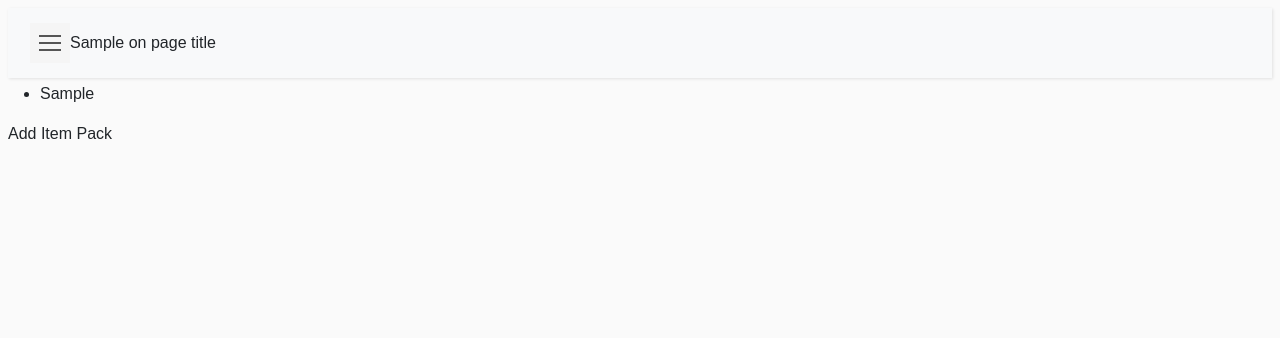
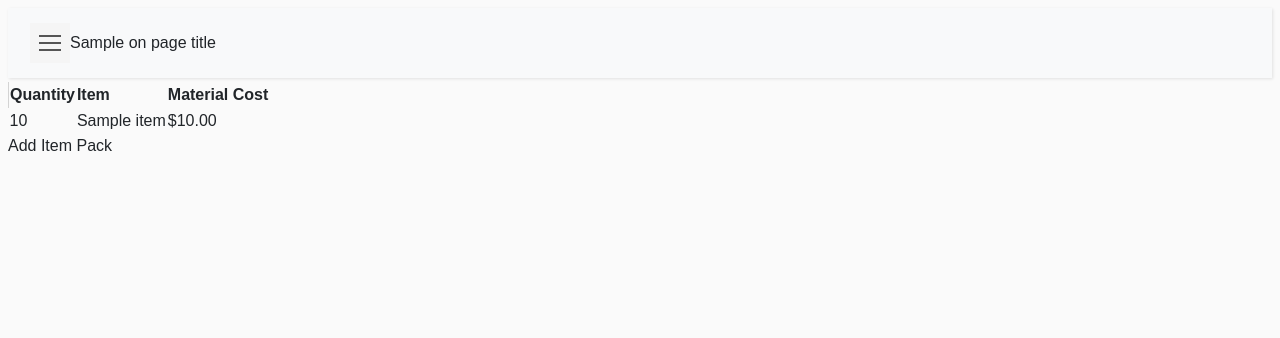
Before and after one commit to adamtorres/inventory, a Django app: template web/apps/market/templates/market/item_pack_list.html in a window 1280 px wide. Shown: the top 338 px of the page. Run offline with Django 4.2, Linux system fonts and the light colour scheme; the template is opened without the code that fills it: most values are stand-ins (such as "Sample title", 1, 10 or a date in 2020); some libraries are stand-ins or nearby versions.

Commit message:
Removed null from tags as there was a warning that it had no effect on M2M fields. Added ordering to Item and Order so pages look more organized. Various visual tweaks to format money and show material cost around orders/packs/items. Changed ItemPackList view from ul to table for legibility.

```diff
--- a/web/apps/market/models/item.py
+++ b/web/apps/market/models/item.py
@@ -18,8 +18,11 @@ ITEM_CATEGORIES = [
 class Item(sc_models.UUIDModel):
     name = sc_fields.CharField()
     category = models.CharField(max_length=25, choices=ITEM_CATEGORIES, default=ITEM_CATEGORY_COOKIE)
-    tags = models.ManyToManyField("market.Tag", related_name="items", related_query_name="items", null=True, blank=True)
+    tags = models.ManyToManyField("market.Tag", related_name="items", related_query_name="items", blank=True)
     material_cost_per_item = sc_fields.MoneyField()
+
+    class Meta:
+        ordering = ['category', 'name']
 
     def __str__(self):
         return self.name
--- a/web/apps/market/models/order.py
+++ b/web/apps/market/models/order.py
@@ -16,6 +16,9 @@ class Order(sc_models.UUIDModel):
     who = sc_fields.CharField()
     sale_price = sc_fields.MoneyField(help_text="sale price for all items in the order")
     material_cost = sc_fields.MoneyField(help_text="cost of materials for all items in the order.")
+
+    class Meta:
+        ordering = ['-date_ordered', 'who', 'id']
 
     def __str__(self):
         return f"{self.date_ordered} : {self.who} : {self.state()}"
--- a/web/apps/market/templates/market/item_pack_detail.html
+++ b/web/apps/market/templates/market/item_pack_detail.html
@@ -1,4 +1,5 @@
 {% extends "base.html" %}
+{% load humanize %}
 {% load static %}
 
 {% block title %}Market : Item Pack{% endblock %}
@@ -13,6 +14,9 @@
 <div>
     Quantity: {{ item_pack.quantity }}
 </div>
+<div>
+    Cost of Materials: ${{ item_pack.material_cost_per_pack|floatformat:2|intcomma }}
+</div>
 
 <div>
     <a href="{% url "market:item_pack_list" %}">Back to list</a>
--- a/web/apps/market/templates/market/item_pack_list.html
+++ b/web/apps/market/templates/market/item_pack_list.html
@@ -1,4 +1,5 @@
 {% extends "base.html" %}
+{% load humanize %}
 {% load static %}
 
 {% block title %}Market : Item Pack List{% endblock %}
@@ -7,11 +8,24 @@
 {% endblock %}
 
 {% block content %}
-<ul>
+<table>
+<thead>
+<tr>
+    <th>Quantity</th>
+    <th>Item</th>
+    <th>Material Cost</th>
+</tr>
+</thead>
+<tbody>
 {% for item_pack in item_pack_list %}
-    <li><a href="{% url "market:item_pack_detail" pk=item_pack.pk %}">{{ item_pack }}</a></li>
+    <tr>
+    <td>{{ item_pack.quantity_str }}</td>
+    <td><a href="{% url "market:item_pack_detail" pk=item_pack.pk %}">{{ item_pack.item }}</a></td>
+    <td>${{ item_pack.material_cost_per_pack|floatformat:2|intcomma }}</td>
+    </tr>
 {% endfor %}
-</ul>
+</tbody>
+</table>
 <div>
     <a href="{% url "market:item_pack_create" %}">Add Item Pack</a>
 </div>
--- a/web/apps/market/templates/market/order_detail.html
+++ b/web/apps/market/templates/market/order_detail.html
@@ -10,12 +10,6 @@
 {% block content %}
 <div>
     Who: {{ order.who }}
-</div>
-<div>
-    Pack: {{ order.item_pack.item.name }} {{ order.item_pack.item.quantity }}
-</div>
-<div>
-    Packs: {{ order.quantity }}
 </div>
 <div>
     Ordered: {{ order.date_ordered }}
```
Also changed, not shown: web/apps/market/migrations/0014_alter_item_tags.py (added), web/apps/market/migrations/0015_alter_item_options.py (added), web/apps/market/migrations/0016_alter_order_options.py (added), web/apps/market/migrations/0017_alter_order_options.py (added).
